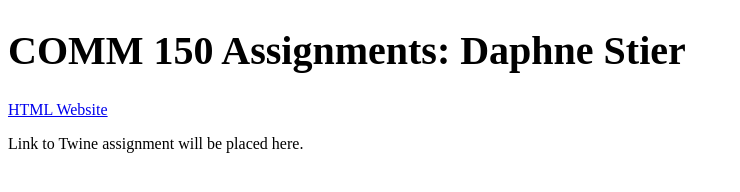
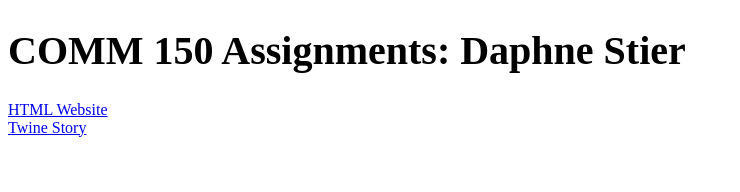
Before and after one commit to daphnestier/daphnestier.github.io, a plain HTML site: page assignment.html in a window 1280 px wide. Shown: the whole page, without its empty margins (0-740 px from the left). Drawn offline with Linux system fonts and the light colour scheme.

Commit message:
Add files via upload

```diff
--- a/assignment.html
+++ b/assignment.html
@@ -13,7 +13,8 @@
         COMM 150 Assignments: Daphne Stier
     </h1>
     <a href="index.html">HTML Website</a>
-    <p>Link to Twine assignment will be placed here.</p>
+    <br>
+    <a href="https://daphnestier.github.io/Grief_DaphneStierCOMM150.html">Twine Story</a>
 
 </body>
 
```
